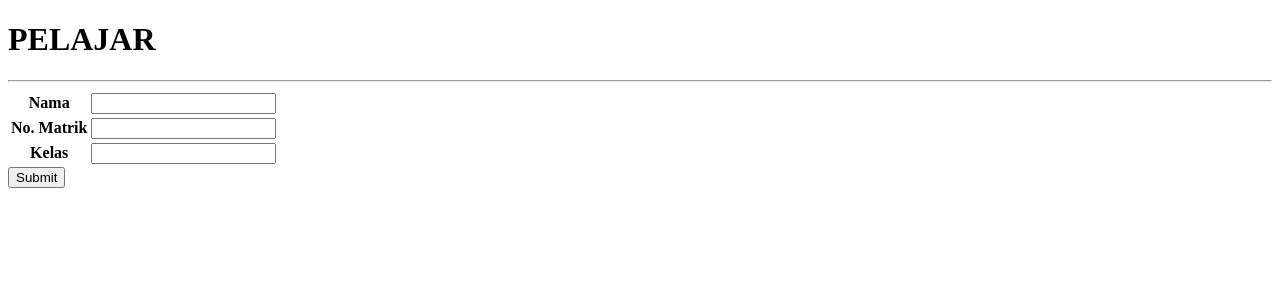
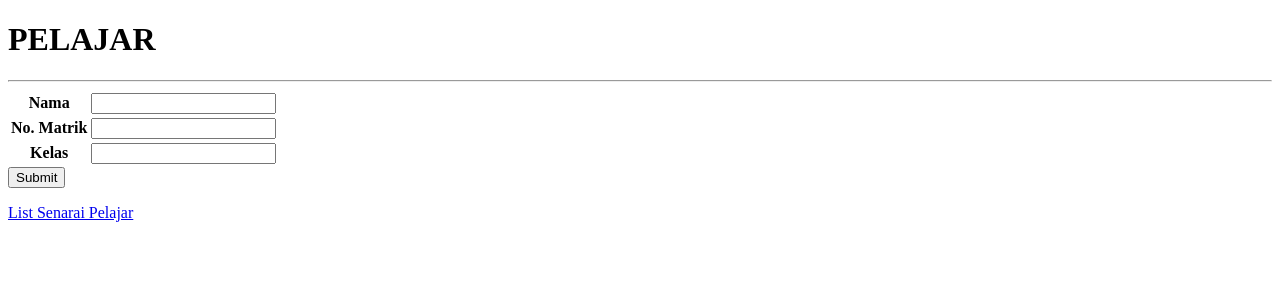
Before and after one commit to puterifarah/DFP50193_crud, a PHP site: page / in a window 1280 px wide. Shown: the top 300 px of the page. Run offline with PHP 8.4, Linux system fonts and the light colour scheme.

Commit message:
Update index.php

```diff
--- a/index.php
+++ b/index.php
@@ -52,8 +52,12 @@ if(isset($_POST['submit'])){
                     <div class="form-group">
                        <button id="btn"name="submit" type="submit" class="btn btn-primary">Submit</button>
                    </div>
+
+
                </form>
         </div>
+
+        <p> <a href="senarai.php">List Senarai Pelajar</a> </p>
 
 
   </body>
```
